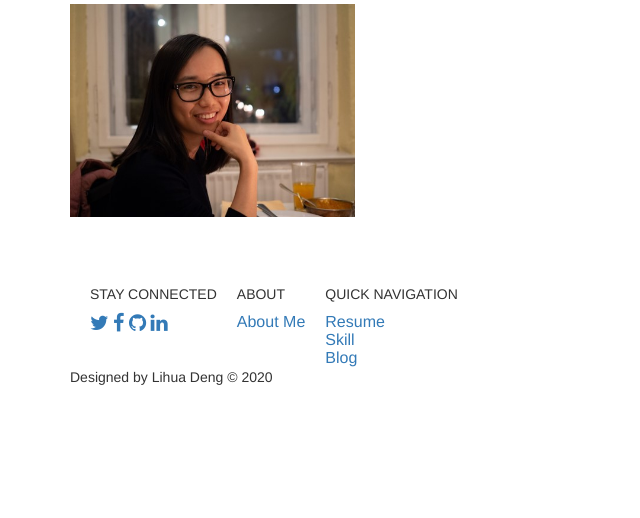
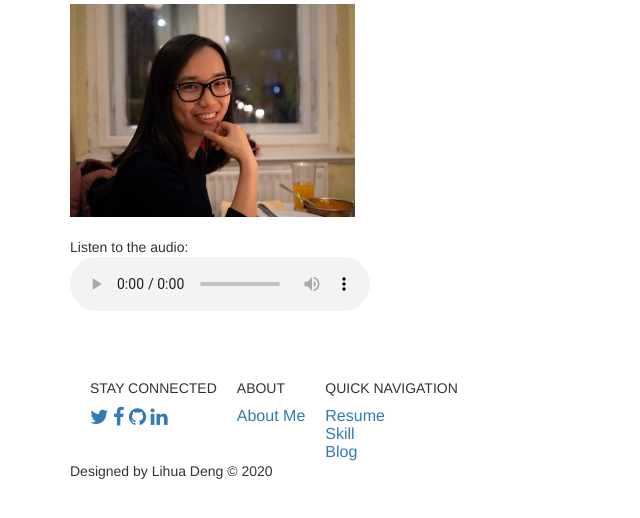
Before and after one commit to dlhlisa/eportfolio, a Flask app: page /about in a window 1280 px wide. Shown: the part 168-686 px from the top of the page, without its empty margins (0-640 px from the left). Run offline with Flask 2, Linux system fonts and the light colour scheme; parts of the project's set-up code (start-up, migrations or seed data) failed here and were passed over; some libraries are stand-ins or nearby versions.

Commit message:
add self-introduction audio

```diff
--- a/templates/about.html
+++ b/templates/about.html
@@ -6,4 +6,17 @@
 <p>Feel free to <a href="mailto:denglihualisa@163.com"> email me </a>if you want to know more.</p>
 <img src="../static/images/Lihua.jpg" alt="Lihua" width=25%>
 
+<br>
+<br>
+
+<figure>
+    <figcaption>Listen to the audio:</figcaption>
+    <audio
+        controls
+        src="../static/media/introduction.mp3">
+            Your browser does not support the
+            <code>audio</code> element.
+    </audio>
+</figure>
+
 {% endblock %}
```
